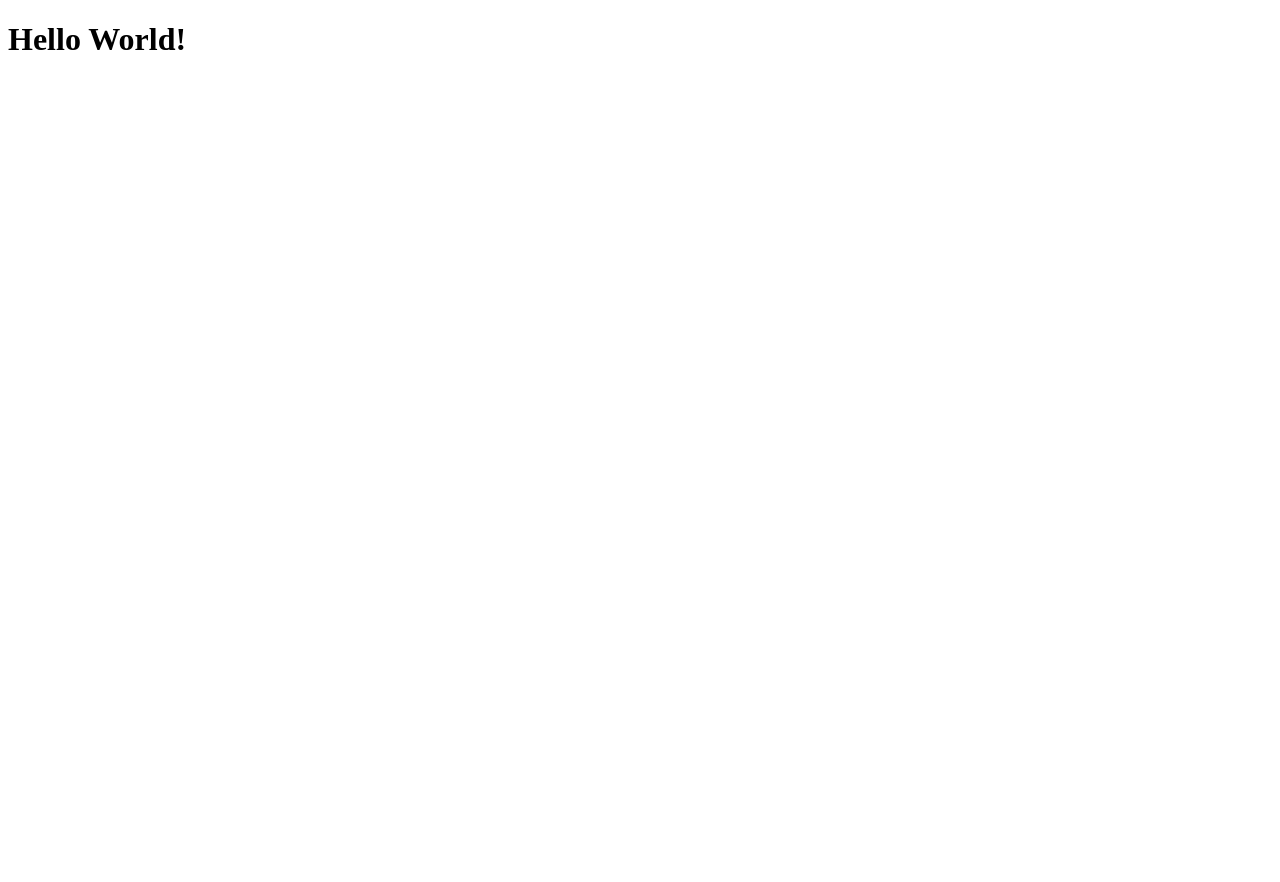
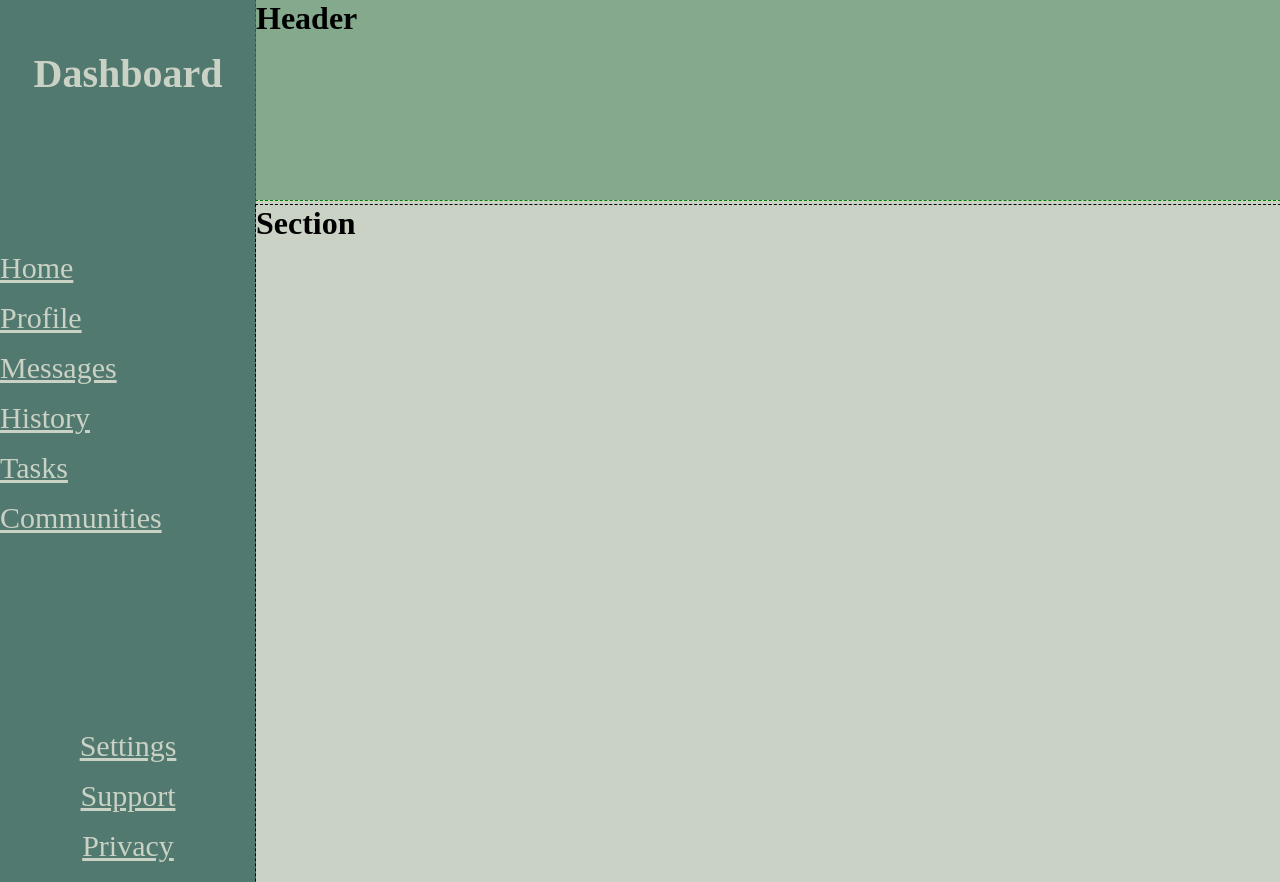
Before and after one commit to Xebros85/admin, a plain HTML site: page index.html in a window 1280 px wide. Shown: the top 882 px of the page. Before the commit the page ends 800 px from the top, so only its background shows below. Drawn offline with Linux system fonts and the light colour scheme.

Commit message:
Begin basic layout

```diff
--- a/index.html
+++ b/index.html
@@ -8,6 +8,47 @@
 
 </head>
 <body>
-  <h1>Hello World!</h1>
+  <div class="container">
+    <div class="sidebar">
+      <div class="title">
+        <h1>Dashboard</h1>
+      </div>
+      <div class="links">
+        <div class="link">
+          <a href="#">Home</a>
+        </div>
+        <div class="link">
+          <a href="#">Profile</a>
+        </div>
+        <div class="link">
+          <a href="#">Messages</a>
+        </div>
+        <div class="link">
+          <a href="#">History</a>
+        </div>
+        <div class="link">
+          <a href="#">Tasks</a>
+        </div>
+        <div class="link">
+          <a href="#">Communities</a>
+        </div>
+
+      </div>
+      <div class="links2">
+        <a href="#">Settings</a>
+        <a href="#">Support</a>
+        <a href="#">Privacy</a>
+      </div>
+
+    </div>
+    <div class="right-side">
+      <div class="header">
+        <h1>Header</h1>
+      </div>
+      <div class="section">
+        <h1>Section</h1>
+      </div>
+    </div>
+  </div>
 </body>
 </html>
--- a/style.css
+++ b/style.css
@@ -13,3 +13,74 @@
   --med-dk-green: #354F52;
   --dk-green: #2F3E46;
 }
+
+* {
+  padding: 0;
+  margin: 0;
+  box-sizing: border-box;
+}
+
+.container {
+  background-color: var(--lt-green);
+  min-height: 100vh;
+  min-width: 100vw;
+
+  display: grid;
+  grid-template-columns: 1fr 4fr;
+}
+
+/* Sidebar */
+.sidebar {
+  background-color: var(--med-green);
+  display: grid;
+  grid-template-rows: 1fr 2fr 2fr;
+
+  justify-items: center;
+}
+
+.title {
+  margin-top: 50px;
+  color: var(--lt-green);
+  font-size: 20px;
+}
+
+.links {
+  height: 300px;
+  display: grid;
+  grid-template-rows: repeat(6 1fr);
+  width: 100%;
+  align-items: center;
+}
+
+.links2 {
+  height: 150px;
+  display: grid;
+  grid-template-rows: repeat(3 1fr);
+  width: 100%;
+  justify-items: center;
+}
+
+.links a, .links2 a {
+  font-size: 30px;
+  color: var(--lt-green);
+}
+
+
+.right-side {
+  grid-column: 2 / 5;
+  display: grid;
+  grid-template-rows: 1fr 5fr;
+  gap: 5px;
+}
+
+.header {
+  background-color: var(--lt-med-green);
+  outline: 1px dashed green;
+  height: 200px;
+  grid-row: 1 / 2;
+}
+
+.section {
+  outline: 1px dashed black;
+  grid-row: 2 / 5;
+}
```
